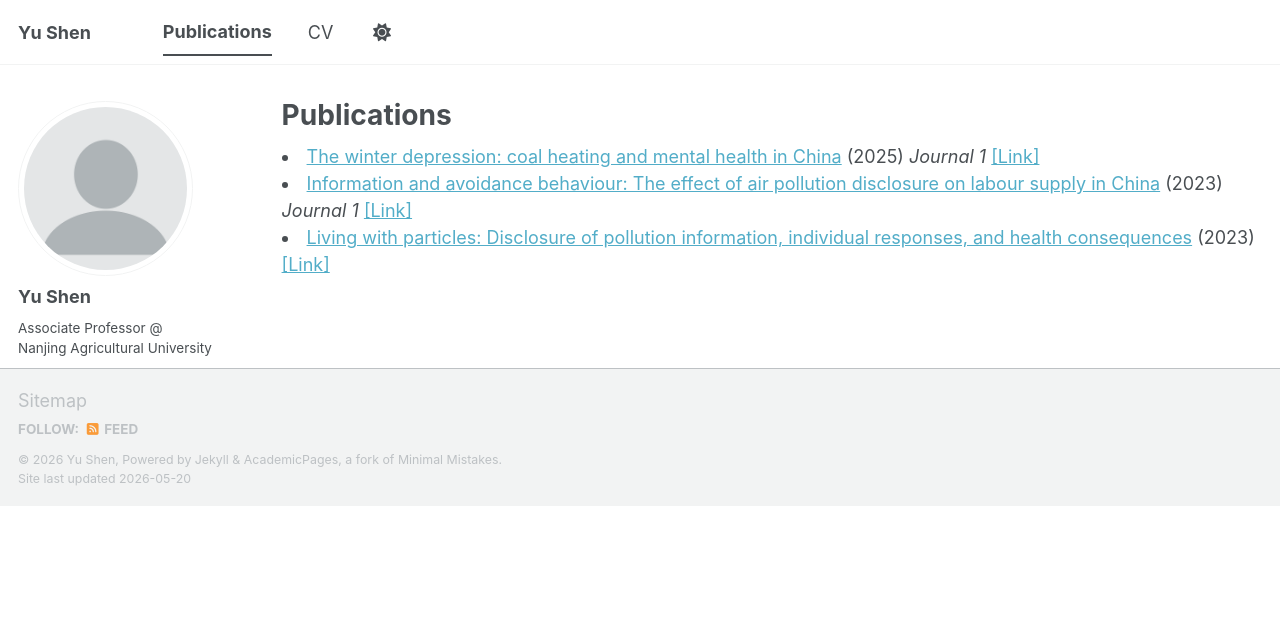
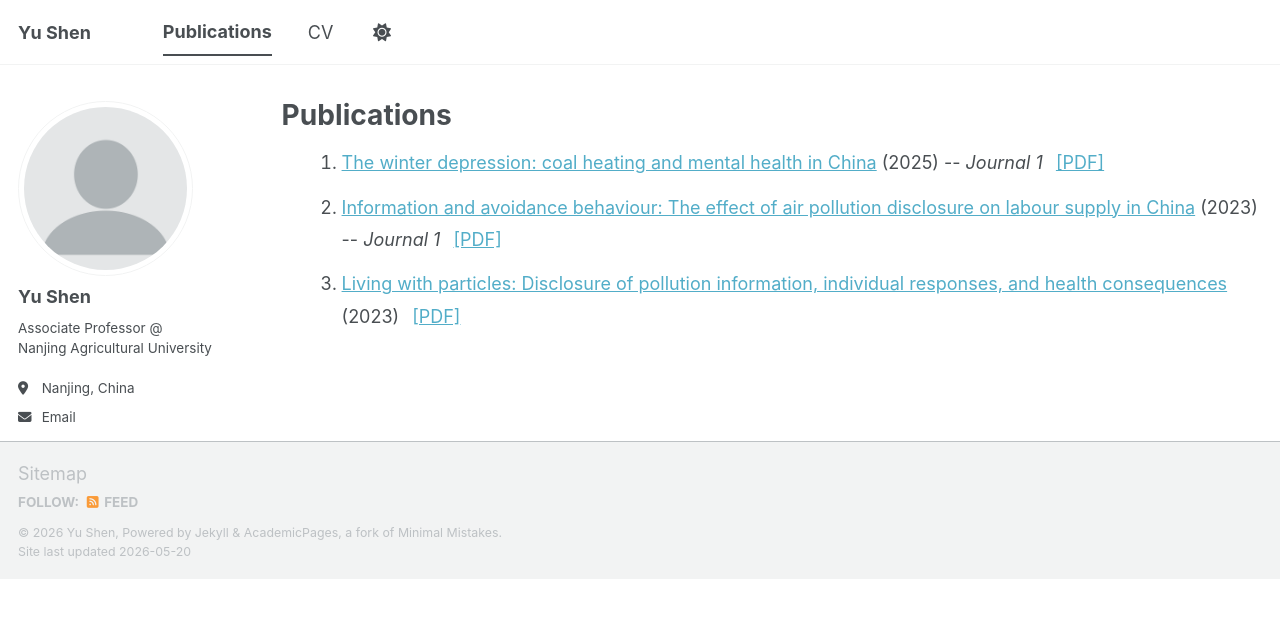
Before and after one commit to shenyuruc/shenyuruc.github.io, a Jekyll site: the page built from _pages/publications.md, in a window 1280 px wide. Shown: the top 618 px of the page. Built offline with Jekyll 4.4.1, drawn with Linux system fonts in a browser that asks for light colours; some web fonts are replaced; a script bundle is joined from its source files by our own code; library files that are not in the unit come from our copies.

Commit message:
Update publications.md

```diff
--- a/_pages/publications.md
+++ b/_pages/publications.md
@@ -5,12 +5,14 @@
 author_profile: true
 ---
 
+<!-- 加上了 ol 标签，并加上样式让它按倒序或正常序号排列，且有好看的缩进 -->
+<ol style="margin-left: 20px; line-height: 1.8;">
 {% for post in site.publications reversed %}
-  <li>
+  <li style="margin-bottom: 12px;">
     {% if post.url %}
-      <a href="{{ post.url }}">{{ post.title }}</a>
+      <a href="{{ post.url }}?v={{ 'now' | date: '%s' }}">{{ post.title }}</a>
     {% else %}
-      {{ post.title }}
+      <strong>{{ post.title }}</strong>
     {% endif %}
 
     {% if post.date %}
@@ -18,11 +20,12 @@
     {% endif %}
 
     {% if post.venue %}
-      <i>{{ post.venue }}</i>
+      -- <i>{{ post.venue }}</i>
     {% endif %}
 
     {% if post.paperurl %}
-      <a href="{{ post.paperurl }}">[Link]</a>
+      <a href="{{ post.paperurl }}" target="_blank" style="margin-left: 8px;">[PDF]</a>
     {% endif %}
   </li>
 {% endfor %}
+</ol>
```
